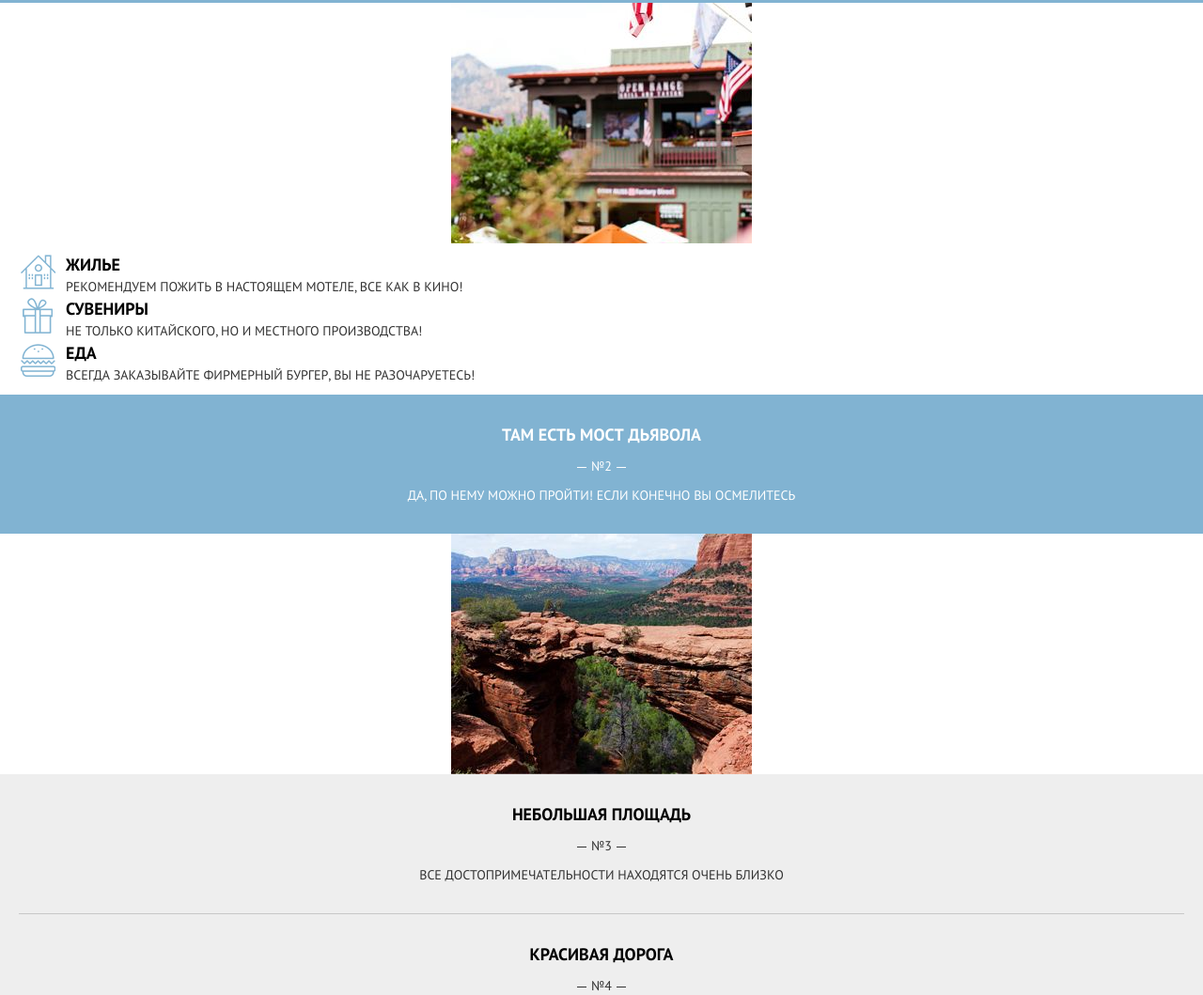
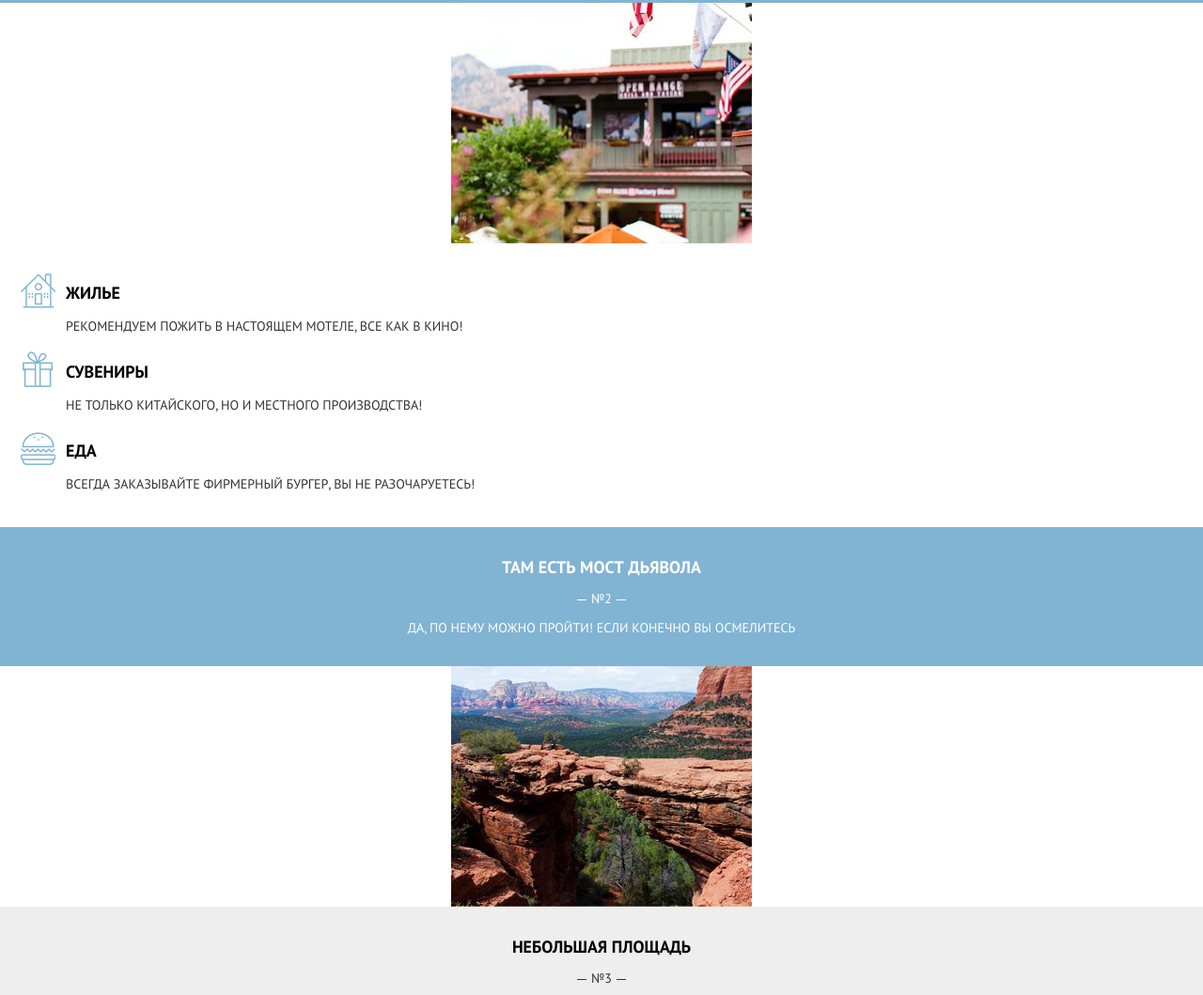
Before and after one commit to kurazor/29986-Sedona, a website: page index.html in a window 1280 px wide. Shown: the part 1057-2116 px from the top of the page at 94% size. Drawn offline with Linux system fonts and the light colour scheme.

Commit message:
доработал отображение списков

```diff
--- a/less/blocks/info-list-item.less
+++ b/less/blocks/info-list-item.less
@@ -4,6 +4,8 @@
 .info-list-item {
   position: relative;
   padding-left: 60px;
+  padding-top: 10px;
+  padding-bottom: 15px;
 }
 
 .info-list-item:before {
@@ -34,6 +36,8 @@
   font-size: 18px;
   font-weight: 700;
   line-height: 26px;
+
+  margin-bottom: 12px;
 }
 
 .info-list-item__description {
--- a/less/blocks/info-list.less
+++ b/less/blocks/info-list.less
@@ -6,4 +6,7 @@
 
   margin: 0;
   padding: 10px;
+  padding-right: 20px;
+  padding-top: 30px;
+  padding-bottom: 20px;
 }
```
Also changed, not shown: css/style.css.
